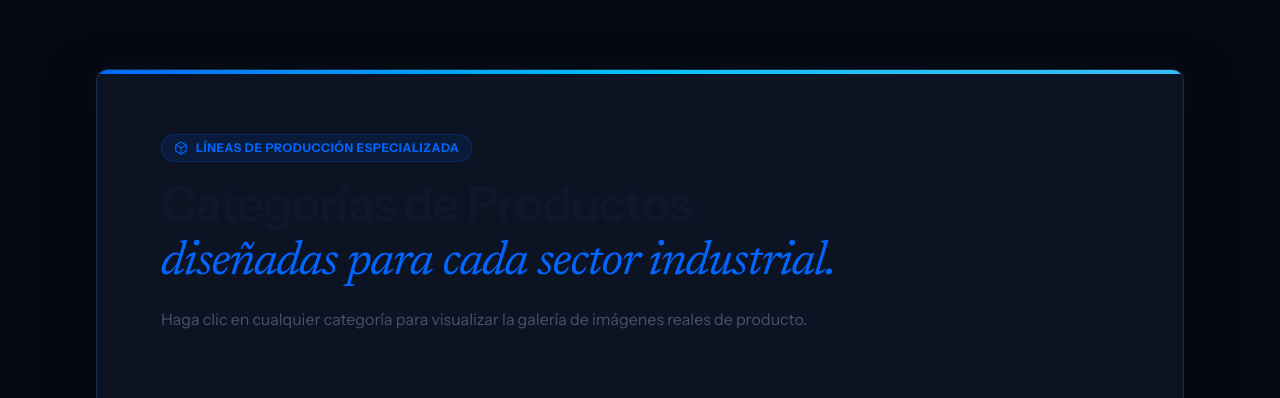
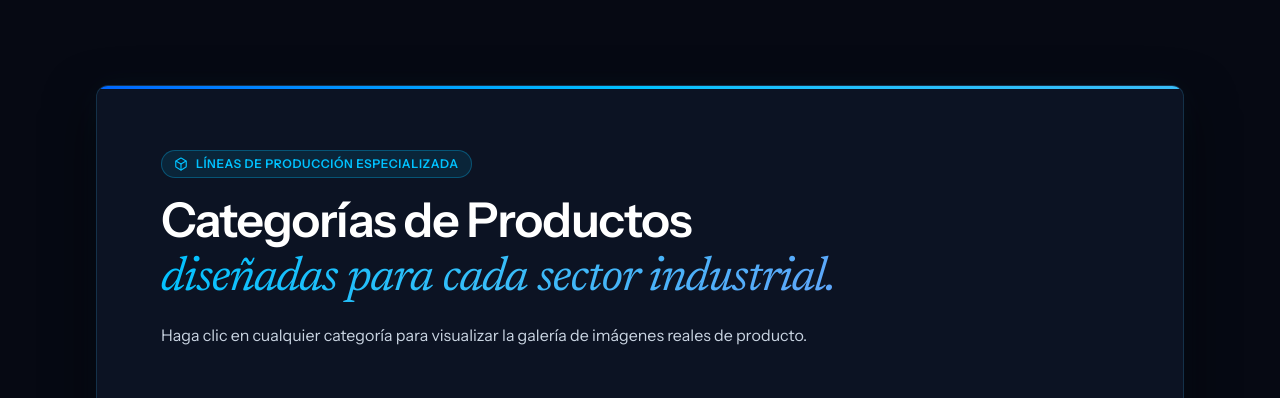
Before and after one commit to carloscraca17/cartocentro-web, a React (Vite) app: page / in a window 1280 px wide. Shown: the part 989-1387 px from the top of the page. Built offline with nearby package versions, Linux system fonts and the light colour scheme.

Commit message:
Remove extra contact block from Nosotros and FAQ pages

```diff
--- a/src/components/FooterSection.jsx
+++ b/src/components/FooterSection.jsx
@@ -5,8 +5,6 @@ import { Phone, Mail, MapPin, ShieldCheck, ArrowUpRight, Clock, Navigation } fro
 export default function FooterSection({ onOpenQuote }) {
   const navigate = useNavigate();
   const location = useLocation();
-
-  const isSubpage = location.pathname !== '/';
 
   const scrollToTop = () => {
     window.scrollTo({ top: 0, behavior: 'smooth' });
@@ -35,8 +33,8 @@ export default function FooterSection({ onOpenQuote }) {
   };
 
   return (
-    <footer className="relative z-10 bg-[#060913] text-white pt-20 pb-12 border-t border-[#00C2FF]/20">
-      <div className="max-w-[1400px] mx-auto px-5 sm:px-8 md:px-12 lg:px-[96px] space-y-16">
+    <footer className="relative z-10 bg-[#060913] text-white pt-16 pb-12 border-t border-[#00C2FF]/20">
+      <div className="max-w-[1400px] mx-auto px-5 sm:px-8 md:px-12 lg:px-[96px] space-y-12">
 
         {/* Main Footer Links & Info Grid */}
         <div className="grid grid-cols-1 md:grid-cols-12 gap-12 pt-4">
--- a/src/components/ProductCategoriesSection.jsx
+++ b/src/components/ProductCategoriesSection.jsx
@@ -140,37 +140,35 @@ export default function ProductCategoriesSection({ onOpenQuote, onSelectCategory
     <section
       id="categorias"
       ref={sectionRef}
-      className="relative z-10 py-20 sm:py-28 px-5 sm:px-8 md:px-12 lg:px-[96px] max-w-[1400px] mx-auto"
+      className="relative z-10 py-24 sm:py-32 px-5 sm:px-8 md:px-12 lg:px-[96px] max-w-[1400px] mx-auto"
     >
-      {/* Light Gray Section Card Container */}
-      <div className="section-edge-card p-8 sm:p-12 md:p-16 rounded-[16px] shadow-2xl space-y-12 bg-[#F1F5F9] border border-slate-300 relative overflow-hidden text-slate-900">
+      <div className="section-edge-card p-8 sm:p-12 md:p-16 rounded-[12px] shadow-2xl space-y-12 bg-[#0F172A]/90 border border-[#00C2FF]/20 relative overflow-hidden">
 
-        {/* Top Accent Line */}
-        <div className="absolute top-0 left-0 w-full h-[4px] bg-gradient-to-r from-[#0066FF] via-[#00C2FF] to-[#38BDF8] z-20" />
+        <div className="absolute top-0 left-0 w-full h-[3px] bg-gradient-to-r from-[#0066FF] via-[#00C2FF] to-[#38BDF8]" />
 
         {/* Section Header */}
-        <div className="max-w-3xl space-y-4 relative z-10">
-          <div className="inline-flex items-center gap-2 px-3 py-1 bg-[#0066FF]/10 border border-[#0066FF]/25 rounded-full">
-            <Box className="w-3.5 h-3.5 text-[#0066FF]" />
-            <span className="text-[12px] font-bold tracking-wider uppercase text-[#0066FF]">
+        <div className="max-w-3xl space-y-4">
+          <div className="inline-flex items-center gap-2 px-3 py-1 bg-[#00C2FF]/10 border border-[#00C2FF]/30 rounded-full">
+            <Box className="w-3.5 h-3.5 text-[#00C2FF]" />
+            <span className="text-[12px] font-semibold tracking-wider uppercase text-[#00C2FF]">
               Líneas de Producción Especializada
             </span>
           </div>
 
-          <h2 className="text-3xl sm:text-4xl md:text-5xl font-semibold tracking-tight text-slate-900 leading-[1.1]">
+          <h2 className="text-3xl sm:text-4xl md:text-5xl font-semibold tracking-tight text-white leading-[1.1]">
             Categorías de Productos <br />
-            <span className="font-serif-italic text-[#0066FF] block sm:inline font-normal">
+            <span className="font-serif-italic text-cyan-gradient block sm:inline font-normal">
               diseñadas para cada sector industrial.
             </span>
           </h2>
 
-          <p className="text-[16px] text-slate-600 font-normal leading-relaxed">
+          <p className="text-[16px] text-slate-300 font-normal leading-relaxed">
             Haga clic en cualquier categoría para visualizar la galería de imágenes reales de producto.
           </p>
         </div>
 
         {/* 8 Product Categories Grid */}
-        <div className="grid grid-cols-1 sm:grid-cols-2 lg:grid-cols-4 gap-6 relative z-10">
+        <div className="grid grid-cols-1 sm:grid-cols-2 lg:grid-cols-4 gap-6">
           {PRODUCT_CATEGORIES.map((cat) => {
             const IconComponent = cat.icon;
             const primaryImage = cat.images[0];
@@ -179,45 +177,46 @@ export default function ProductCategoriesSection({ onOpenQuote, onSelectCategory
               <div
                 key={cat.id}
                 onClick={() => onSelectCategory(cat)}
-                className="gsap-cat-card rounded-[12px] bg-white text-slate-900 border border-slate-200 hover:border-[#0066FF] transition-all duration-300 flex flex-col justify-between overflow-hidden cursor-pointer group shadow-md hover:shadow-xl hover:-translate-y-1"
+                className="gsap-cat-card rounded-[10px] bg-slate-900/90 text-white border border-slate-800 hover:border-[#00C2FF] transition-all duration-300 flex flex-col justify-between overflow-hidden cursor-pointer group shadow-lg hover:shadow-[0_0_30px_rgba(0,194,255,0.25)] hover:-translate-y-1"
               >
-                {/* Photo Preview Container */}
-                <div className="relative h-44 w-full bg-slate-200 overflow-hidden border-b border-slate-200">
+                {/* Photo Preview Container (With Mobile Brightness Glow + Opacity Filter) */}
+                <div className="relative h-44 w-full bg-slate-950 overflow-hidden border-b border-slate-800">
                   <img
                     src={primaryImage}
                     alt={cat.title}
-                    className="w-full h-full object-cover max-sm:grayscale-0 max-sm:opacity-90 sm:grayscale sm:opacity-75 sm:group-hover:grayscale-0 sm:group-hover:opacity-100 group-hover:scale-105 transition-all duration-500"
+                    className="w-full h-full object-cover max-sm:grayscale-0 max-sm:opacity-85 max-sm:brightness-110 max-sm:contrast-105 sm:grayscale sm:opacity-60 sm:group-hover:grayscale-0 sm:group-hover:opacity-100 group-hover:scale-105 transition-all duration-500"
                   />
-                  <div className="sm:hidden absolute inset-0 bg-gradient-to-t from-black/30 via-transparent to-transparent pointer-events-none" />
+                  {/* Subtle Glow Tint for Mobile Viewports */}
+                  <div className="sm:hidden absolute inset-0 bg-gradient-to-t from-slate-950/40 via-transparent to-transparent pointer-events-none" />
                 </div>
 
                 {/* Body Content */}
                 <div className="p-6 space-y-4 flex-1 flex flex-col justify-between">
                   <div className="space-y-3">
                     <div className="flex items-center gap-3">
-                      <div className="w-8 h-8 rounded-[6px] bg-[#0066FF]/10 text-[#0066FF] flex items-center justify-center shrink-0 group-hover:bg-[#0066FF] group-hover:text-white transition-colors">
+                      <div className="w-8 h-8 rounded-[6px] bg-[#00C2FF]/10 text-[#00C2FF] flex items-center justify-center shrink-0 group-hover:bg-[#00C2FF] group-hover:text-black transition-colors">
                         <IconComponent className="w-4 h-4" />
                       </div>
-                      <h3 className="text-xl font-bold tracking-tight text-slate-900 group-hover:text-[#0066FF] transition-colors">
+                      <h3 className="text-xl font-bold tracking-tight text-white group-hover:text-[#00C2FF] transition-colors">
                         {cat.title}
                       </h3>
                     </div>
 
-                    <p className="text-[12px] font-semibold text-[#0066FF]">
+                    <p className="text-[12px] font-medium text-[#00C2FF]">
                       {cat.subtitle}
                     </p>
 
-                    <p className="text-[13px] text-slate-600 leading-relaxed line-clamp-3 font-normal">
+                    <p className="text-[13px] text-slate-300 leading-relaxed line-clamp-3">
                       {cat.desc}
                     </p>
                   </div>
 
                   {/* Separate Action Row */}
-                  <div className="pt-4 border-t border-slate-100 flex items-center justify-between gap-2">
+                  <div className="pt-4 border-t border-slate-800 flex items-center justify-between gap-2">
 
                     {/* View Photos Trigger */}
-                    <span className="text-[12px] font-semibold text-slate-500 group-hover:text-slate-900 flex items-center gap-1">
-                      <Eye className="w-3.5 h-3.5 text-[#0066FF]" />
+                    <span className="text-[12px] font-semibold text-slate-400 group-hover:text-white flex items-center gap-1">
+                      <Eye className="w-3.5 h-3.5 text-[#00C2FF]" />
                       <span>Ver Fotos</span>
                     </span>
 
```
